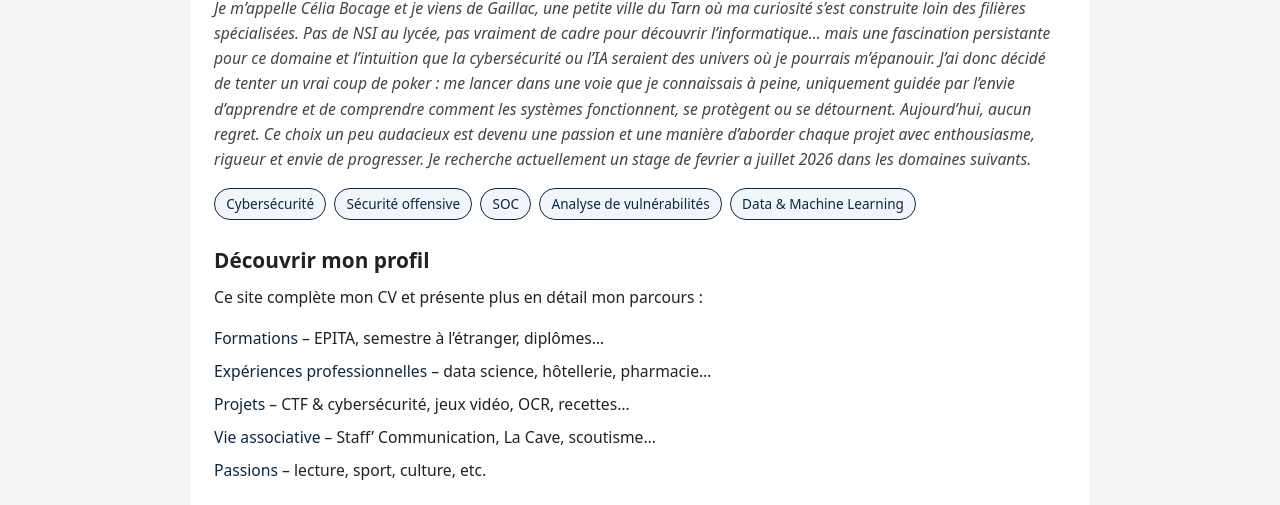
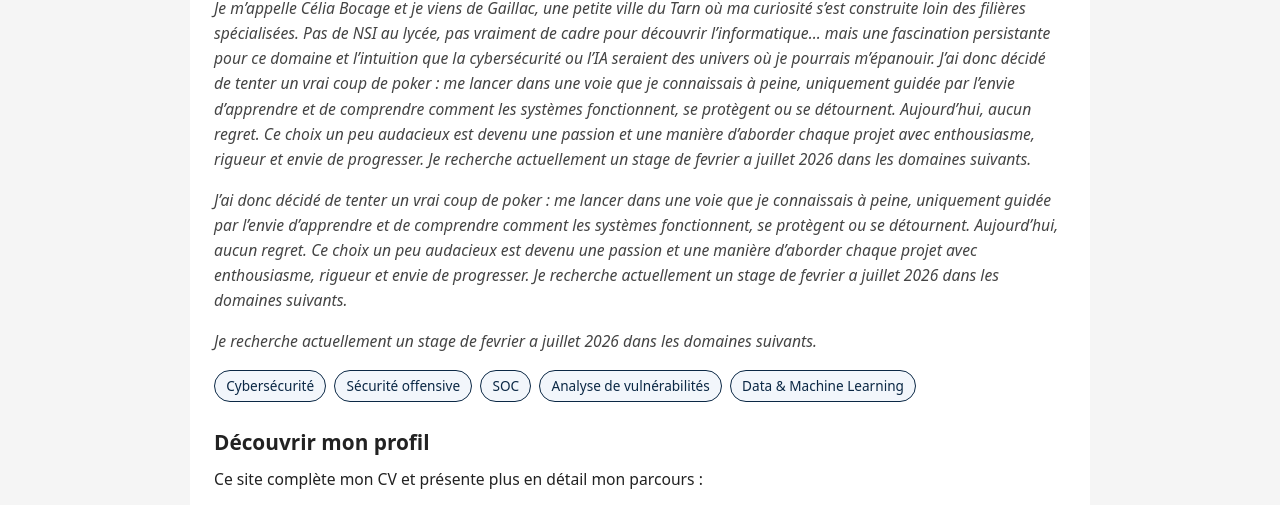
Before and after one commit to CeliaBocage/CeliaBocage.github.io, a plain HTML site: page index.html in a window 1280 px wide. Shown: the part 261-766 px from the top of the page. Drawn offline with Linux system fonts and the light colour scheme.

Commit message:
correction squelette

```diff
--- a/index.html
+++ b/index.html
@@ -40,6 +40,13 @@
 	  J’ai donc décidé de tenter un vrai coup de poker : me lancer dans une voie que je connaissais à peine, uniquement guidée par l’envie d’apprendre et de comprendre comment les systèmes fonctionnent, se protègent ou se détournent. Aujourd’hui, aucun regret. Ce choix un peu audacieux est devenu une passion et une manière d’aborder chaque projet avec enthousiasme, rigueur et envie de progresser.
 	  Je recherche actuellement un stage de fevrier a juillet 2026 dans les domaines suivants.
     </p>
+    <p class="tagline">
+	  J’ai donc décidé de tenter un vrai coup de poker : me lancer dans une voie que je connaissais à peine, uniquement guidée par l’envie d’apprendre et de comprendre comment les systèmes fonctionnent, se protègent ou se détournent. Aujourd’hui, aucun regret. Ce choix un peu audacieux est devenu une passion et une manière d’aborder chaque projet avec enthousiasme, rigueur et envie de progresser.
+	  Je recherche actuellement un stage de fevrier a juillet 2026 dans les domaines suivants.
+    </p>
+    <p class="tagline">
+	  Je recherche actuellement un stage de fevrier a juillet 2026 dans les domaines suivants.
+    </p>
 
     <div class="chips">
       <span class="chip">Cybersécurité</span>
```
